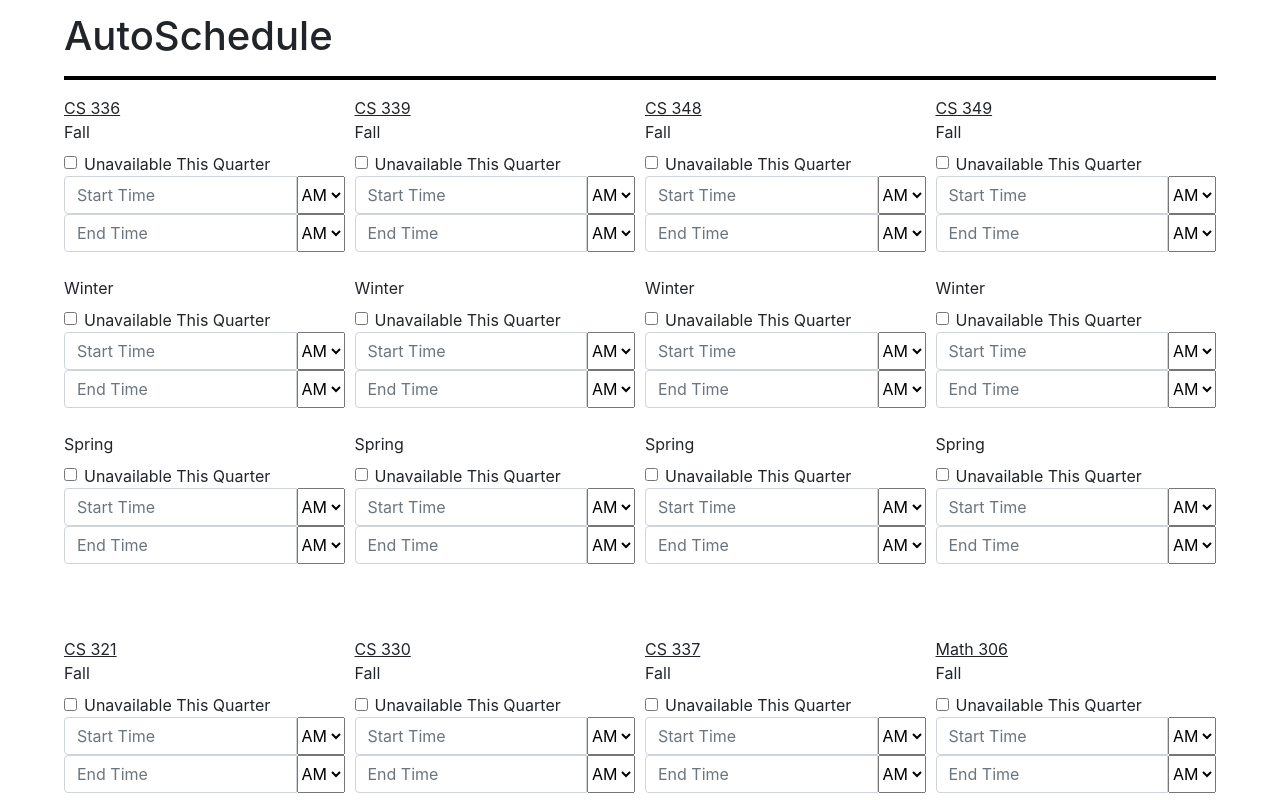
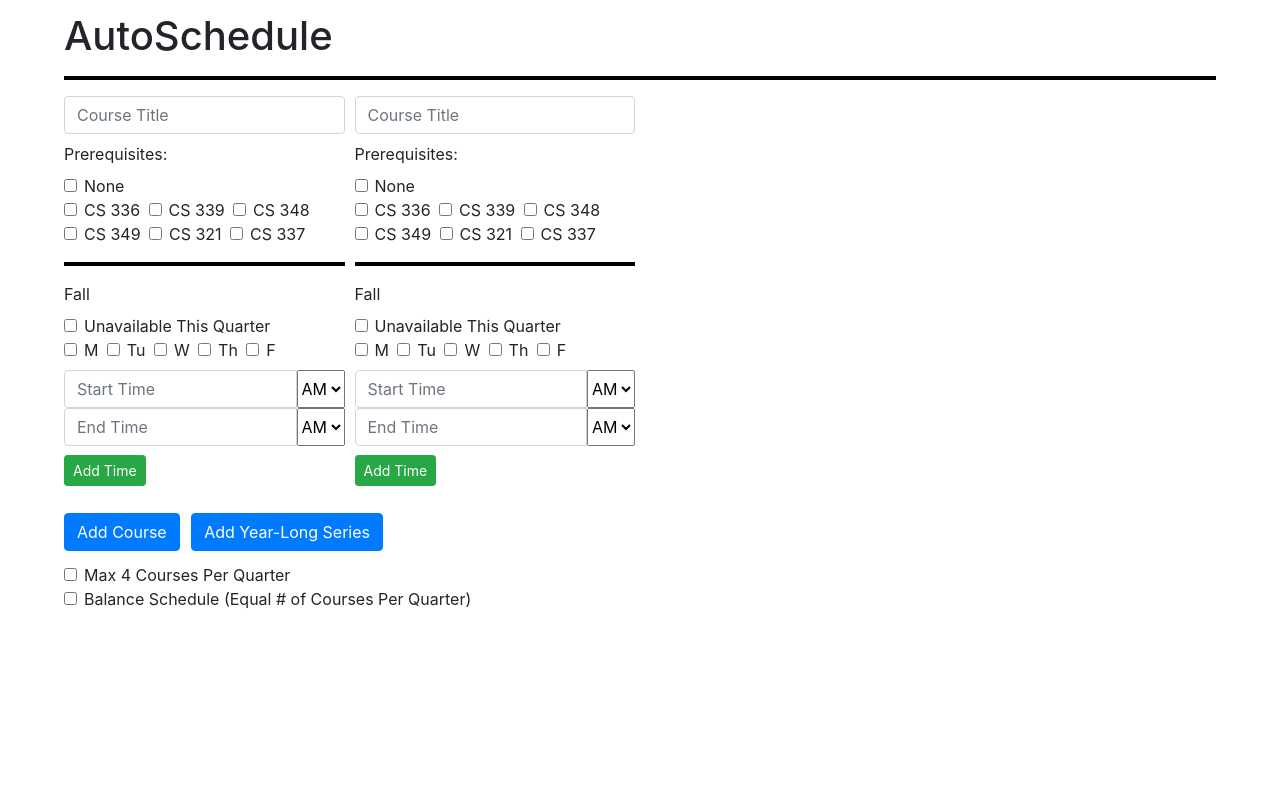
Before and after one commit to cs2027/auto-schedule, a React (Create React App) app: page / in a window 1280 px wide. Shown: the top 800 px of the page. Built offline with nearby package versions, Linux system fonts and the light colour scheme.

Commit message:
UI for course inputs: added multiple times, days of week, prereqs

```diff
--- a/src/App.css
+++ b/src/App.css
@@ -10,3 +10,35 @@
 .hr-light {
   border: 2px solid lightblue;
 }
+
+.m-right {
+  margin-right: 3%;
+}
+
+.m-left {
+  margin-left: 3%;
+}
+
+.m-top {
+  margin-top: 3%;
+}
+
+.m-bottom {
+  margin-bottom: 3%;
+}
+
+.m-right-sm {
+  margin-right: 1%;
+}
+
+.m-left-sm {
+  margin-left: 1%;
+}
+
+.m-top-sm {
+  margin-top: 1%;
+}
+
+.m-bottom-sm {
+  margin-bottom: 1%;
+}
--- a/src/App.js
+++ b/src/App.js
@@ -1,11 +1,15 @@
 // import logo from './logo.svg';
 import React, { Component } from 'react';
-import { groups } from './SampleData';
+import { courseIdMap_sm, courseIdMap_lg, groupsSmall, groupsLarge } from './SampleData';
 import 'bootstrap/dist/css/bootstrap.css';
 import './App.css';
 
 class Input extends Component {
-  state = { }
+  state = {
+    numCourses: 0,
+    groups: [],
+    courseIdMap: []
+  }
 
   handleCourse = () => {
     console.log('Handle Course');
@@ -17,20 +21,61 @@ class Input extends Component {
 
   render() {
     return (
-      <div style={{marginBottom: "2%"}}>
-        {groups.map((group, index) => (
-          <div style={{marginBottom: "5%"}} key={index} className="form-row">
+      <div className="m-bottom">
+        {groupsSmall.map((group, index) => (
+          <div key={index} className="form-row m-bottom-sm">
             {group.map((course, index) => (
               <div key={index} className="form-group col-md-3">
-                <u>{course.title}</u>
+                <div className="input-group m-bottom">
+                  <input type="text" className="form-control" placeholder="Course Title" />
+                </div>
 
-                <br />
+                <label>Prerequisites:</label>
+                <div className="input-group">
+                  <div className="form-check">
+                    <input className="form-check-input" type="checkbox" />
+                    <label className="form-check-label">None</label>
+                  </div>
+                </div>
+                <div className="input-group m-bottom">
+                    {courseIdMap_lg.map((course) => (
+                      <div className="form-check m-right">
+                        <input className="form-check-input" type="checkbox" />
+                        <label className="form-check-label">{course.title}</label>
+                      </div>
+                    ))}
+                </div>
+
+                <hr className="hr" />
+
                 <label>Fall</label>
                 <div className="form-check">
                   <input className="form-check-input" type="checkbox" />
                   <label className="form-check-label">
                     Unavailable This Quarter
                   </label>
+                </div>
+                <div className="input-group m-bottom">
+                  <div className="form-check m-right">
+                    <input className="form-check-input" type="checkbox" />
+                    <label className="form-check-label">M</label>
+                  </div>
+                  <div className="form-check m-right">
+                    <input className="form-check-input" type="checkbox" />
+                    <label className="form-check-label">Tu</label>
+                  </div>
+                  <div className="form-check m-right">
+                    <input className="form-check-input" type="checkbox" />
+                    <label className="form-check-label">W</label>
+                  </div>
+                  <div className="form-check m-right">
+                    <input className="form-check-input" type="checkbox" />
+                    <label className="form-check-label">Th</label>
+                  </div>
+                  <div className="form-check m-right">
+                    <input className="form-check-input" type="checkbox" />
+                    <label className="form-check-label">F</label>
+                  </div>
                 </div>
                 <div className="input-group">
                   <input type="text" className="form-control" placeholder="Start Time" />
@@ -46,59 +91,21 @@ class Input extends Component {
                     <option>PM</option>
                   </select>
                 </div>
-
-                <br />
-                <label>Winter</label>
-                <div className="form-check">
-                  <input className="form-check-input" type="checkbox" />
-                  <label className="form-check-label">
-                    Unavailable This Quarter
-                  </label>
-                </div>
-                <div className="input-group">
-                  <input type="text" className="form-control" placeholder="Start Time" />
-                  <select>
-                    <option>AM</option>
-                    <option>PM</option>
-                  </select>
-                </div>
-                <div className="input-group">
-                  <input type="text" className="form-control" placeholder="End Time" />
-                  <select>
-                    <option>AM</option>
-                    <option>PM</option>
-                  </select>
-                </div>
-
-                <br />
-                <label>Spring</label>
-                <div className="form-check">
-                  <input className="form-check-input" type="checkbox" />
-                  <label className="form-check-label">
-                    Unavailable This Quarter
-                  </label>
-                </div>
-                <div className="input-group">
-                  <input type="text" className="form-control" placeholder="Start Time" />
-                  <select>
-                    <option>AM</option>
-                    <option>PM</option>
-                  </select>
-                </div>
-                <div className="input-group">
-                  <input type="text" className="form-control" placeholder="End Time" />
-                  <select>
-                    <option>AM</option>
-                    <option>PM</option>
-                  </select>
-                </div>
-
+                <button className="btn btn-success btn-sm m-top">Add Time</button>
               </div>
             ))}
           </div>
         ))}
-        <button style={{marginRight: "1%"}} onClick={this.handleCourse} className="btn btn-primary">Add Course</button>
+        <button onClick={this.handleCourse} className="btn btn-primary m-right-sm">Add Course</button>
         <button onClick={this.handleSeries} className="btn btn-primary">Add Year-Long Series</button>
+        <div className="form-check m-top-sm">
+          <input className="form-check-input" type="checkbox" />
+          <label className="form-check-label">Max 4 Courses Per Quarter</label>
+        </div>
+        <div className="form-check">
+          <input className="form-check-input" type="checkbox" />
+          <label className="form-check-label">Balance Schedule (Equal # of Courses Per Quarter)</label>
+        </div>
       </div>
     );
   }
--- a/src/SampleData.js
+++ b/src/SampleData.js
@@ -1,4 +1,65 @@
-export const groups = [
+export const groupsSmall = [
+  [
+    {
+      id: 0,
+      title: "CS 336",
+      fall: [1300, 1420, [0, 1, 0, 1, 0]],
+      winter: [930, 1050, [0, 1, 0, 1, 0]],
+      spring: [930, 1050, [0, 1, 0, 1, 0]],
+      series: false,
+      prereq: null
+    },
+    {
+      id: 1,
+      title: "CS 339",
+      fall: null,
+      winter: [1530, 1650, [0, 1, 0, 1, 0]],
+      spring: [1530, 1650, [0, 1, 0, 1, 0]],
+      series: false,
+      prereq: null
+    }
+  ]
+];
+
+export const courseIdMap_sm = [
+  {
+    id: 1,
+    title: "CS 336"
+  },
+  {
+    id: 2,
+    title: "CS 339"
+  }
+];
+
+export const courseIdMap_lg = [
+  {
+    id: 1,
+    title: "CS 336"
+  },
+  {
+    id: 2,
+    title: "CS 339"
+  },
+  {
+    id: 3,
+    title: "CS 348"
+  },
+  {
+    id: 4,
+    title: "CS 349"
+  },
+  {
+    id: 5,
+    title: "CS 321"
+  },
+  {
+    id: 6,
+    title: "CS 337"
+  }
+];
+
+export const groupsLarge = [
     [
       {
         id: 0,
```
